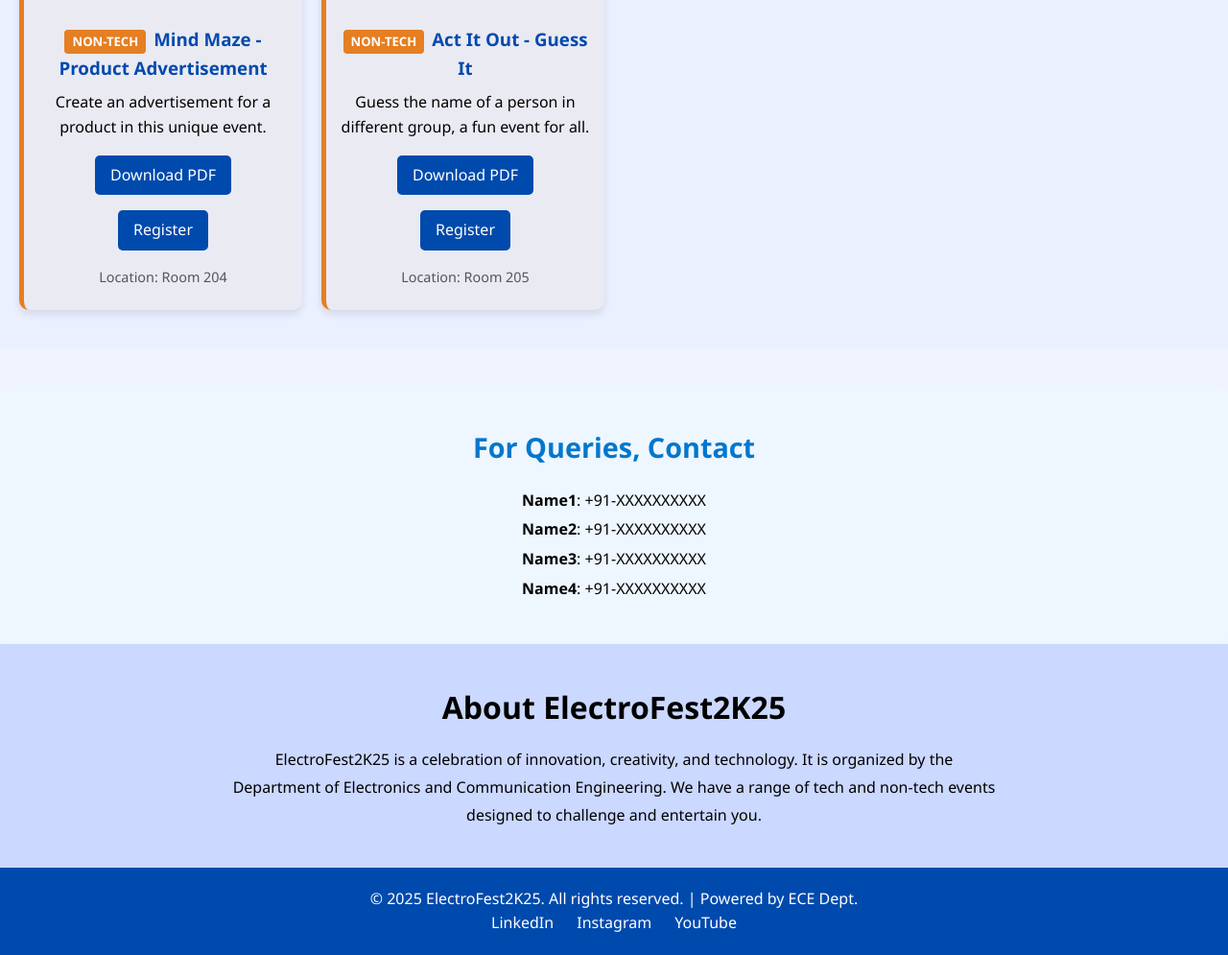
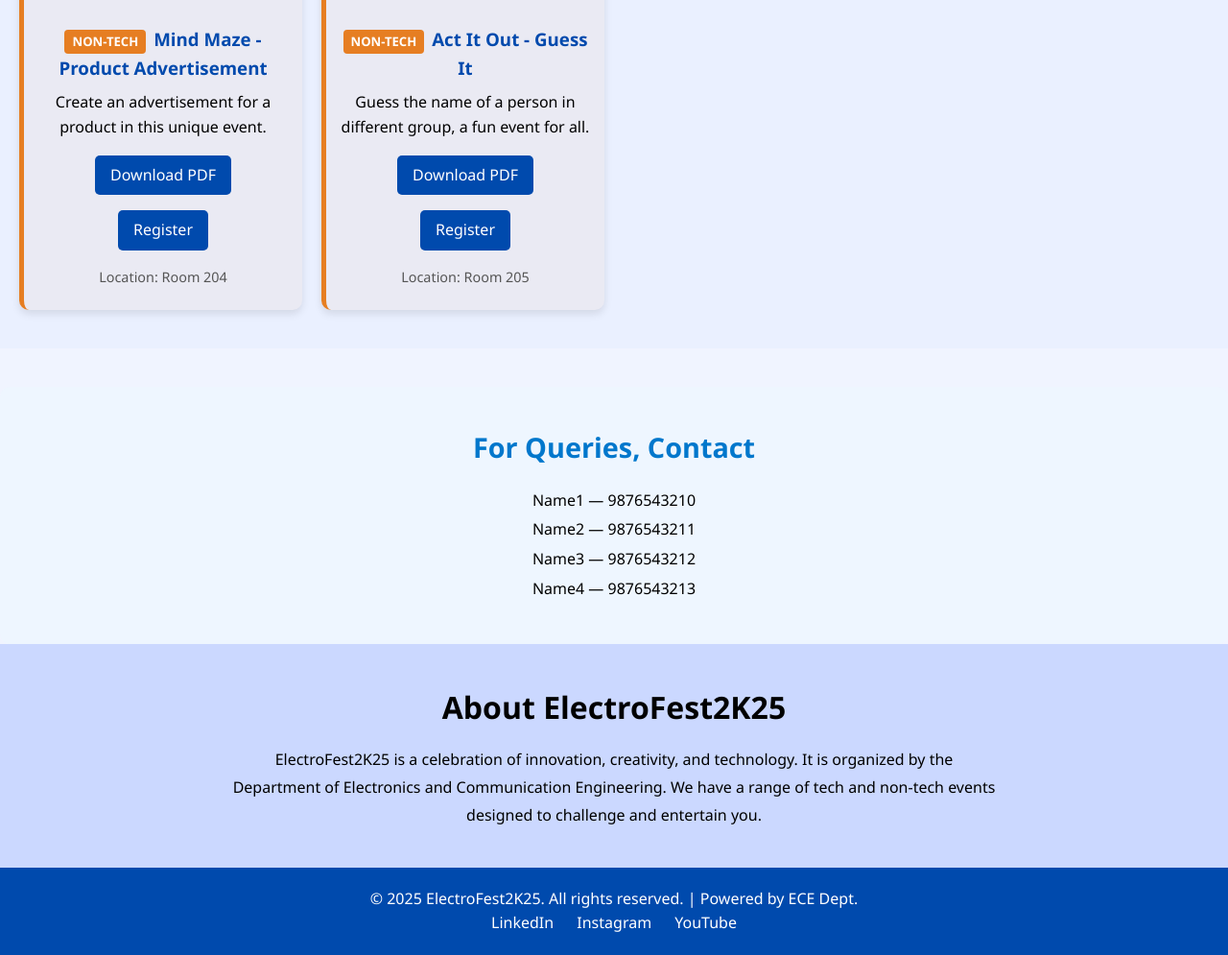
Before and after one commit to Psycho2me/ElectroFest2K25, a plain HTML site: page index.html in a window 1280 px wide. Shown: the part 1634-2629 px from the top of the page at 96% size. Drawn offline with Linux system fonts and the light colour scheme.

Commit message:
updated files

```diff
--- a/index.html
+++ b/index.html
@@ -163,10 +163,10 @@
   <section id="contact" class="contact-section">
     <h2>For Queries, Contact</h2>
     <ul class="contact-list">
-      <li><strong>Name1</strong>: +91-XXXXXXXXXX</li>
-      <li><strong>Name2</strong>: +91-XXXXXXXXXX</li>
-      <li><strong>Name3</strong>: +91-XXXXXXXXXX</li>
-      <li><strong>Name4</strong>: +91-XXXXXXXXXX</li>
+      <li>Name1 — 9876543210</li>
+      <li>Name2 — 9876543211</li>
+      <li>Name3 — 9876543212</li>
+      <li>Name4 — 9876543213</li>
     </ul>
   </section>
 
```
